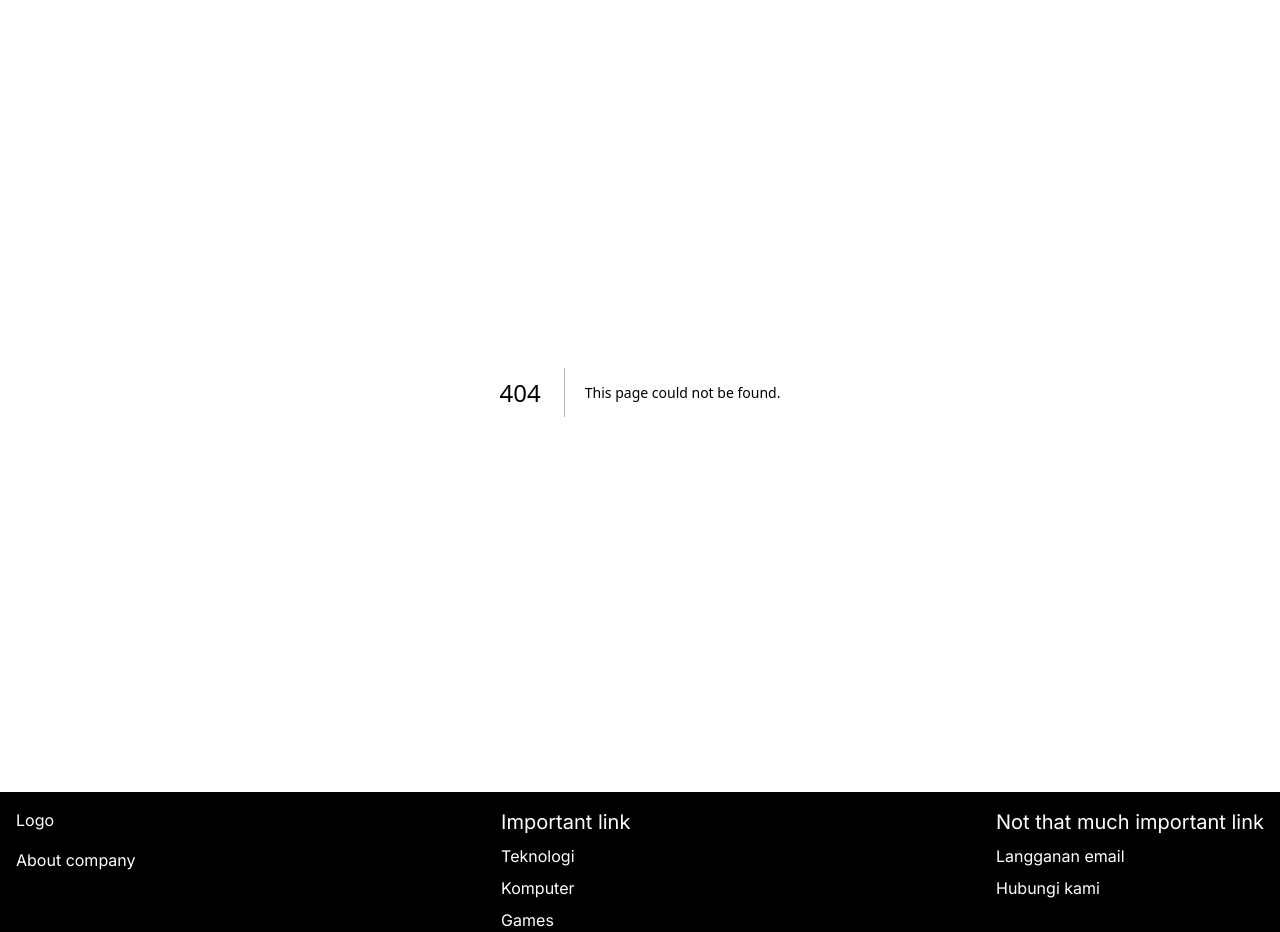
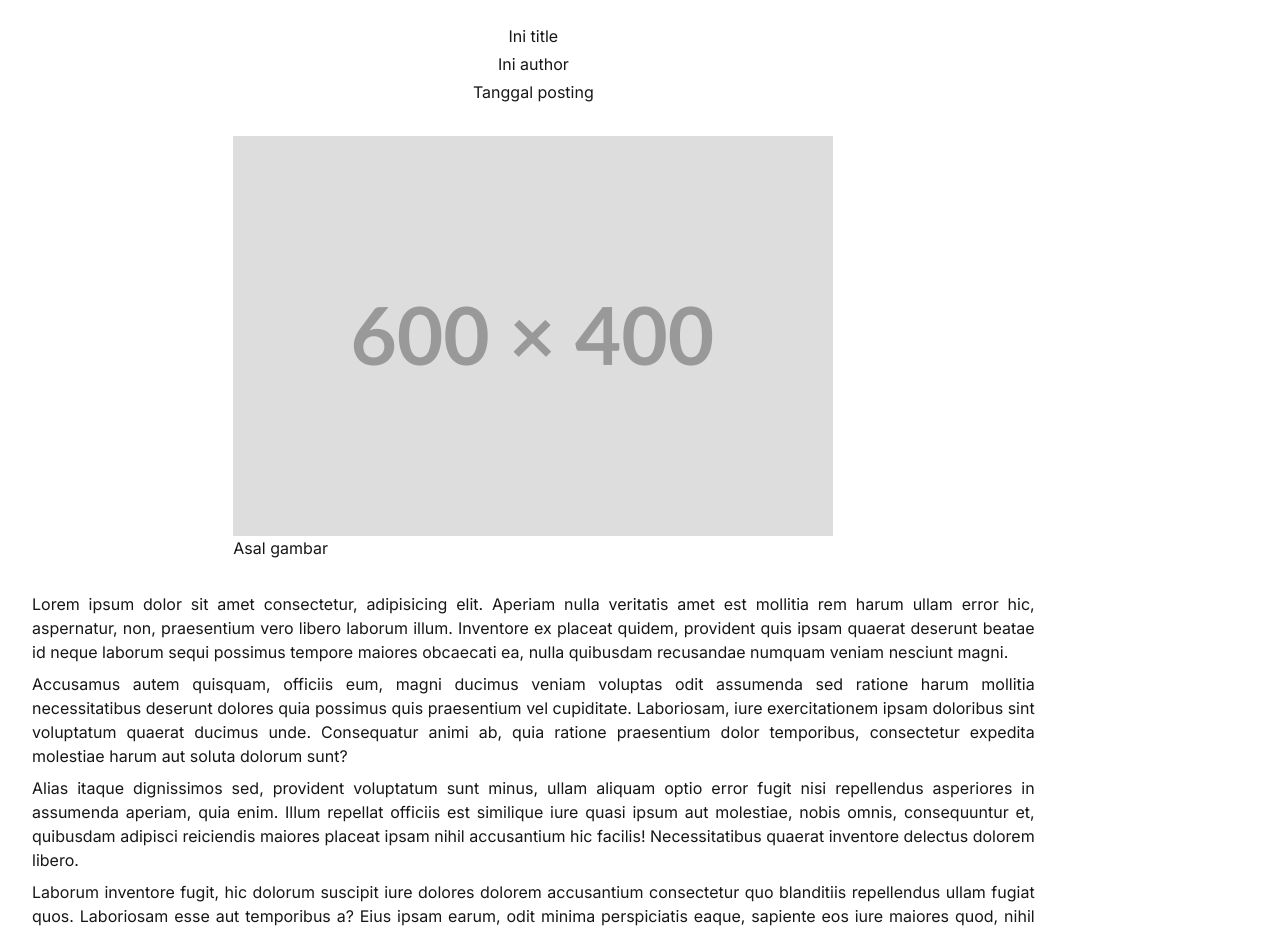
Before and after one commit to rsstst/winni-web, a Next.js app in the folder client/: page /detail in a window 1280 px wide. Before the commit this address had no page. Shown: the part 80-1012 px from the top of the page. Built offline with nearby package versions, Linux system fonts and the light colour scheme.

Commit message:
add: basic detail page

```diff
--- /dev/null
+++ b/client/app/detail/page.tsx
@@ -0,0 +1,49 @@
+import React from "react";
+import Image from "next/image";
+import placeholder from "../../public/img/placeholder.png";
+
+const Detail = () => {
+	return (
+		<div className="flex flex-col justify-center p-8 w-5/6">
+			<div className="text-center space-y-1 mb-8">
+				<h1>Ini title</h1>
+				<h2>Ini author</h2>
+				<p>Tanggal posting</p>
+			</div>
+
+			<div className="flex flex-col">
+				<div className="self-center mb-8">
+					<Image src={placeholder} alt="placeholder" />
+					<h3>Asal gambar</h3>
+				</div>
+                <article className="prose max-w-none text-justify space-y-2">
+                    <p>
+                        Lorem ipsum dolor sit amet consectetur, adipisicing elit. Aperiam nulla veritatis amet est mollitia rem harum ullam error hic, aspernatur, non, praesentium vero libero laborum illum.
+                        Inventore ex placeat quidem, provident quis ipsam quaerat deserunt beatae id neque laborum sequi possimus tempore maiores obcaecati ea, nulla quibusdam recusandae numquam veniam nesciunt
+                        magni.
+                    </p>
+
+                    <p>
+                        Accusamus autem quisquam, officiis eum, magni ducimus veniam voluptas odit assumenda sed ratione harum mollitia necessitatibus deserunt dolores quia possimus quis praesentium vel
+                        cupiditate. Laboriosam, iure exercitationem ipsam doloribus sint voluptatum quaerat ducimus unde. Consequatur animi ab, quia ratione praesentium dolor temporibus, consectetur expedita
+                        molestiae harum aut soluta dolorum sunt?
+                    </p>
+
+                    <p>
+                        Alias itaque dignissimos sed, provident voluptatum sunt minus, ullam aliquam optio error fugit nisi repellendus asperiores in assumenda aperiam, quia
+                        enim. Illum repellat officiis est similique iure quasi ipsum aut molestiae, nobis omnis, consequuntur et, quibusdam adipisci reiciendis maiores placeat ipsam nihil accusantium hic facilis!
+                        Necessitatibus quaerat inventore delectus dolorem libero.
+                    </p>
+
+                    <p>
+                        Laborum inventore fugit, hic dolorum suscipit iure dolores dolorem accusantium consectetur quo blanditiis repellendus ullam fugiat
+                        quos. Laboriosam esse aut temporibus a? Eius ipsam earum, odit minima perspiciatis eaque, sapiente eos iure maiores quod, nihil hic? Reiciendis animi debitis deleniti, dolores quaerat
+                        voluptatem error voluptate porro quisquam.
+                    </p>
+                </article>
+			</div>
+		</div>
+	);
+};
+
+export default Detail;
```
Also changed, not shown: client/components/Detail.tsx (deleted), 1 other file (tests, documents, lock files or other folders).
